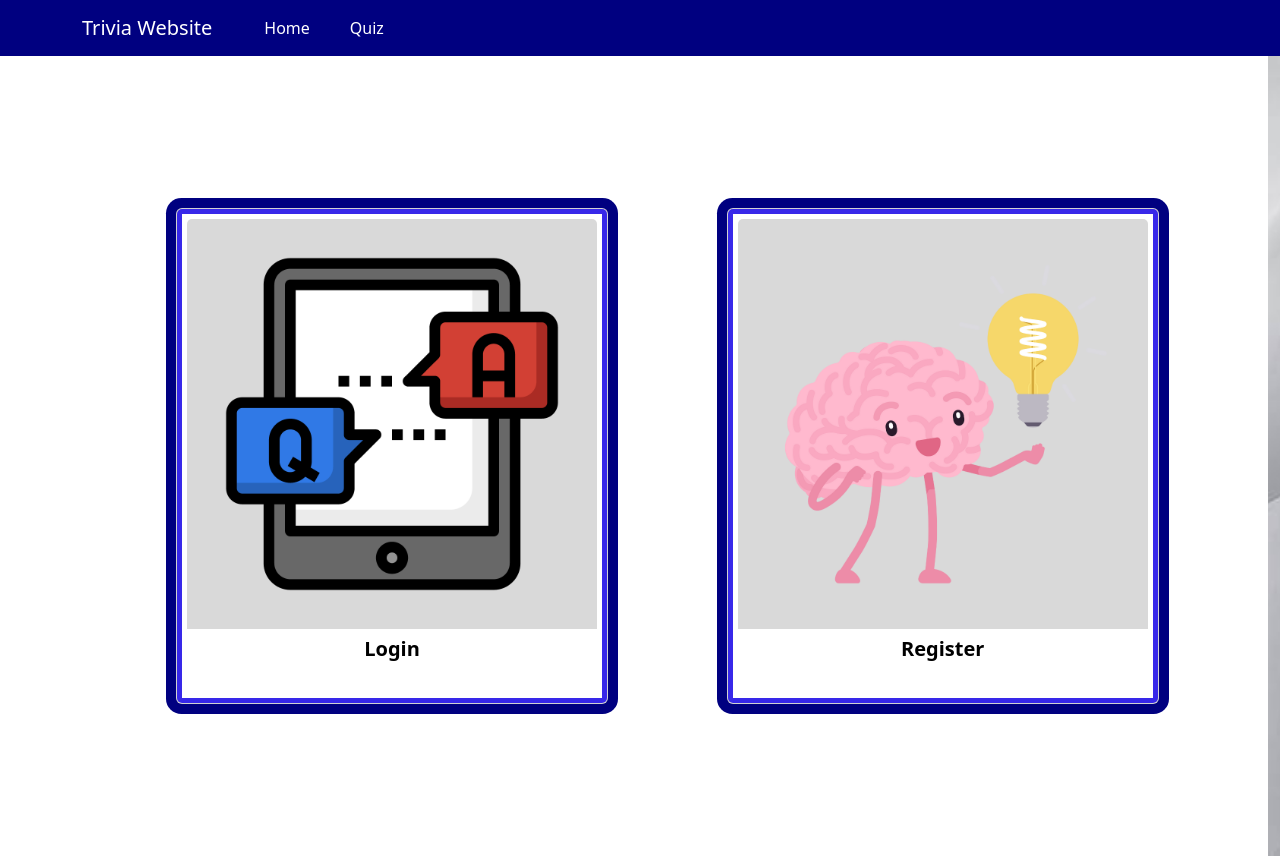
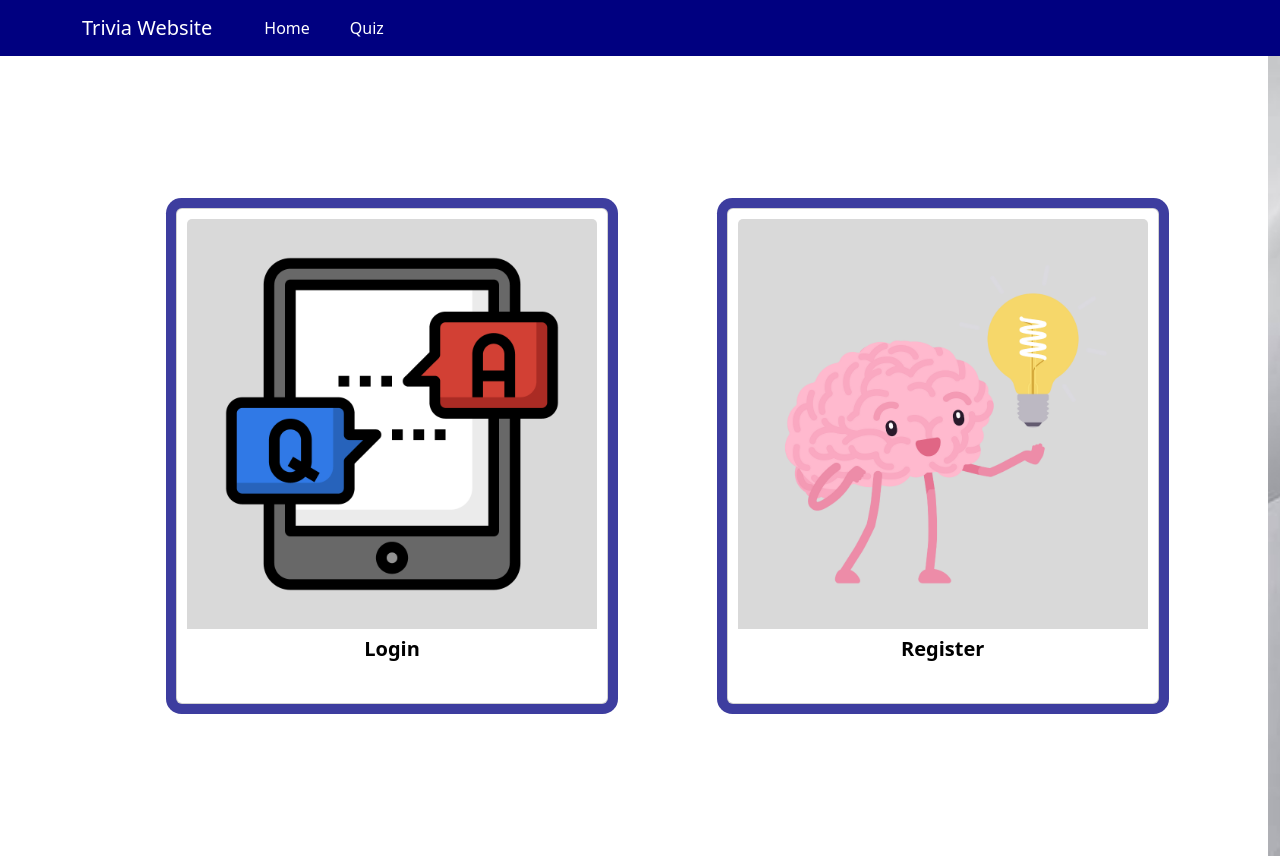
Before and after one commit to RapiddShadow/CS545---HCI-Project, a React (Create React App) app in the folder client/: page / in a window 1280 px wide. Built offline with nearby package versions, Linux system fonts and the light colour scheme.

Commit message:
Css and homepage link

```diff
--- a/client/src/App.css
+++ b/client/src/App.css
@@ -742,8 +742,8 @@ a.buy-btn:focus {
   border-color: rgb(0, 36, 128); /* Outer border */
   border-radius: 10px; /* Rounded corners for the outer border */
   box-shadow:
-    inset 0 0 0 5px #3828e9, /* Inner border (5px thick) */
-    0 0 0 10px navy; /* Outer border (10px thick) */
+    inset 0 0 0 5px #ffffff, /* Inner border (5px thick) */
+    0 0 0 10px rgb(61, 61, 159); /* Outer border (10px thick) */
   background-color: navy; /* Set the background color to navy */
 }
 
--- a/client/src/components/Home.js
+++ b/client/src/components/Home.js
@@ -14,13 +14,15 @@ function Home({ title }) {
                   <div className="d-flex">
                       <div className="col-md-6 mx-auto"> {/* Use mx-auto to center the column */}
                         <div className="d-block" style={{ position: 'relative' }}>
+                        <Link to="/signin">
                           <Card className="card-with-border">
                             <Card.Img variant="top" src="/images/login.png" style={{ objectFit: 'cover' }}/>
-                            <Link to="/signin">
+
                             <button className="round-button">Login</button>
-                            </Link>
+
                             <br></br>
                           </Card>
+                          </Link>
                         </div>
                       </div>
 
@@ -28,13 +30,15 @@ function Home({ title }) {
 
                       <div className="col-md-5 mx-auto"> {/* Use mx-auto to center the column */}
                         <div className="d-block" style={{ position: 'relative' }}>
+                        <Link to="/register">
                           <Card className="card-with-border">
                           <Card.Img variant="top" src="/images/signup.png" style={{ objectFit: 'cover' }}/>
-                            <Link to="/register">
+
                             <button className="round-button">Register</button>
-                            </Link>
+
                             <br></br>
                           </Card>
+                          </Link>
                         </div>
                       </div>
                   </div>
```
